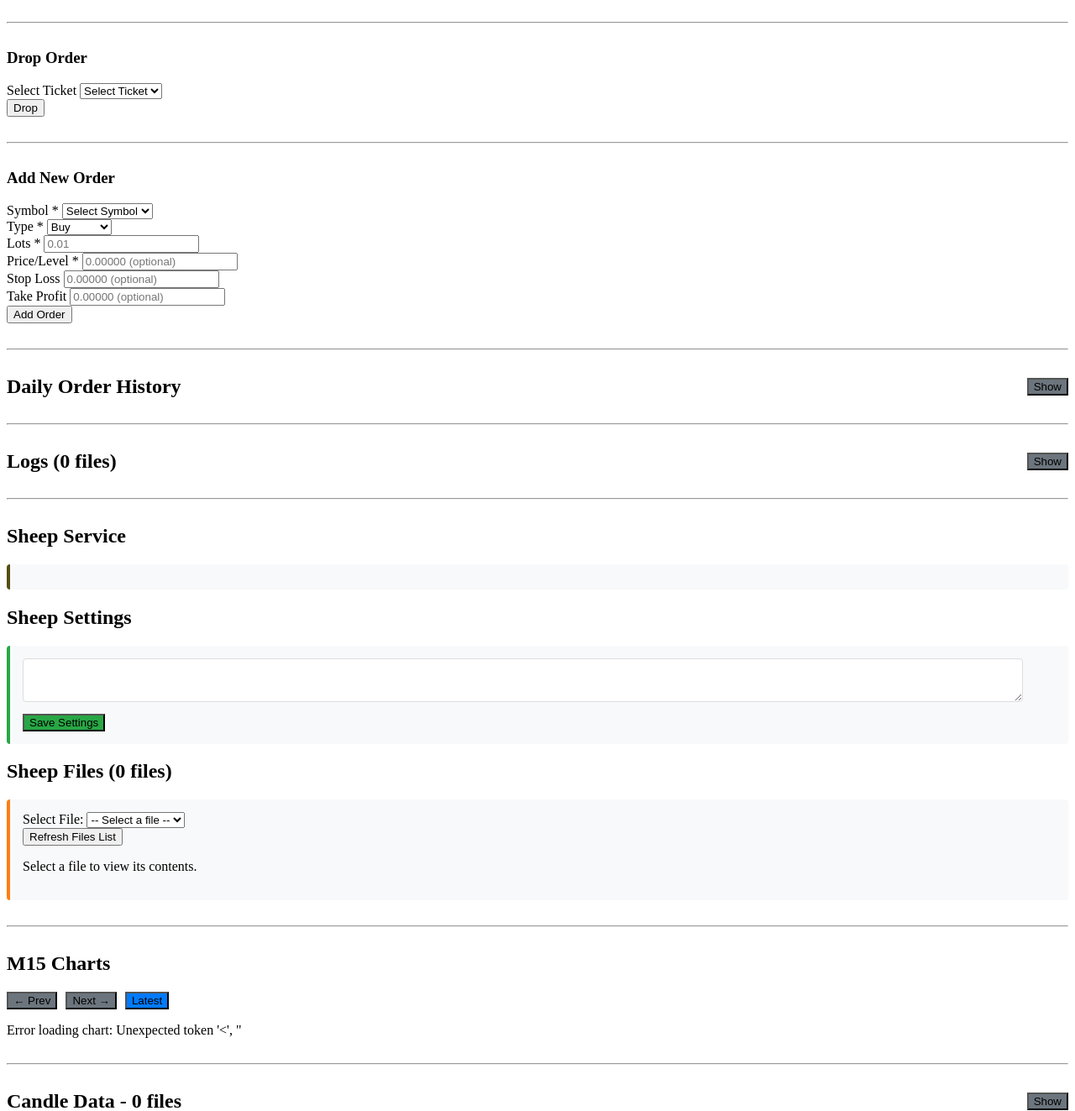
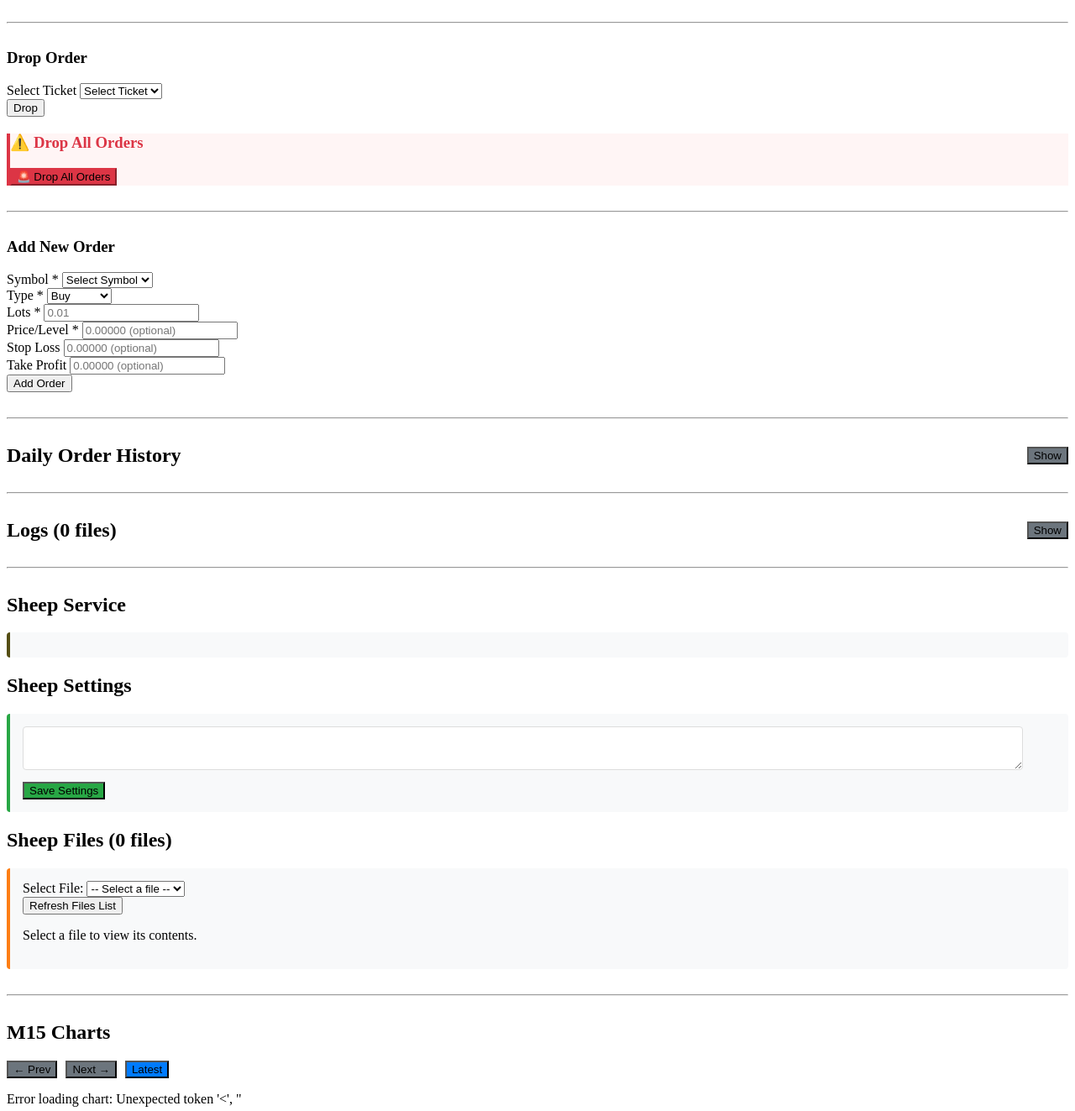
Before and after one commit to upiorek/wd3, a PHP site: page /index-main.php in a window 1280 px wide. Shown: the part 536-1859 px from the top of the page at 84% size. Run offline with PHP 8.4, Linux system fonts and the light colour scheme.

Commit message:
pio: drop all

```diff
--- a/index-main.php
+++ b/index-main.php
@@ -1775,6 +1775,17 @@ if (isset($_GET['ajax']) || isset($_POST['ajax'])) {
             }
             break;
 
+        case 'drop_all_orders':
+            $dropAllFile = MQL4_FILES_PATH . '/drop_all.txt';
+            $result = file_put_contents($dropAllFile, "drop all\n", LOCK_EX);
+
+            if ($result !== false) {
+                echo json_encode(['success' => true, 'message' => 'Drop all command issued - all orders will be closed']);
+            } else {
+                echo json_encode(['success' => false, 'message' => 'Failed to create drop_all.txt file']);
+            }
+            break;
+
         case 'modify_order':
             if (!isset($_POST['ticket']) || !isset($_POST['stop_loss']) || !isset($_POST['take_profit'])) {
                 echo json_encode(['success' => false, 'message' => 'Ticket, stop loss, and take profit parameters required']);
@@ -2006,6 +2017,17 @@ if (isset($_GET['ajax']) || isset($_POST['ajax'])) {
                 </div>
                 <div class="form-group">
                     <button type="button" onclick="dropOrder()" class="drop-order-btn">Drop</button>
+                </div>
+            </div>
+        </div>
+
+        <div class="drop-order-section" style="margin-top: 20px; border-left: 4px solid #dc3545; background-color: #fff5f5;">
+            <h3 style="color: #dc3545;">⚠️ Drop All Orders</h3>
+            <div class="drop-order-form">
+                <div class="form-group">
+                    <button type="button" onclick="dropAllOrders()" class="drop-order-btn" style="background-color: #dc3545; border-color: #dc3545;">
+                        🚨 Drop All Orders
+                    </button>
                 </div>
             </div>
         </div>
@@ -2616,6 +2638,26 @@ if (isset($_GET['ajax']) || isset($_POST['ajax'])) {
                 .catch(error => alert('Error dropping order: ' + error.message));
         }
 
+        function dropAllOrders() {
+            if (!confirm('⚠️ WARNING: This will close ALL open orders!\n\nAre you absolutely sure you want to drop all orders?')) {
+                return;
+            }
+
+            // Second confirmation for safety
+            if (!confirm('This action cannot be undone. Confirm again to drop all orders.')) {
+                return;
+            }
+
+            const formData = new FormData();
+            formData.append('ajax', 'drop_all_orders');
+
+            utils.request('index.php', { method: 'POST', body: formData })
+                .then(data => {
+                    alert(data.success ? data.message : 'Error: ' + data.message);
+                })
+                .catch(error => alert('Error dropping all orders: ' + error.message));
+        }
+
         function loadOrderDetails() {
             const modifyTicketSelect = document.getElementById('modify-ticket-select');
             const selectedOption = modifyTicketSelect.options[modifyTicketSelect.selectedIndex];
```
Also changed, not shown: 1 other file.
